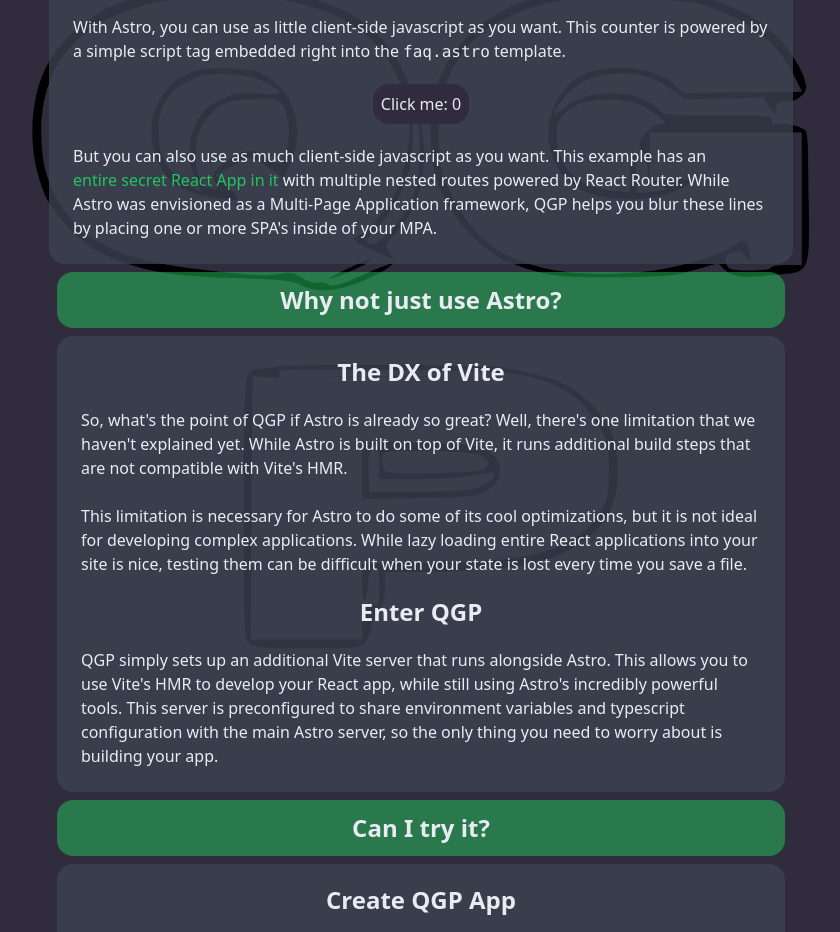
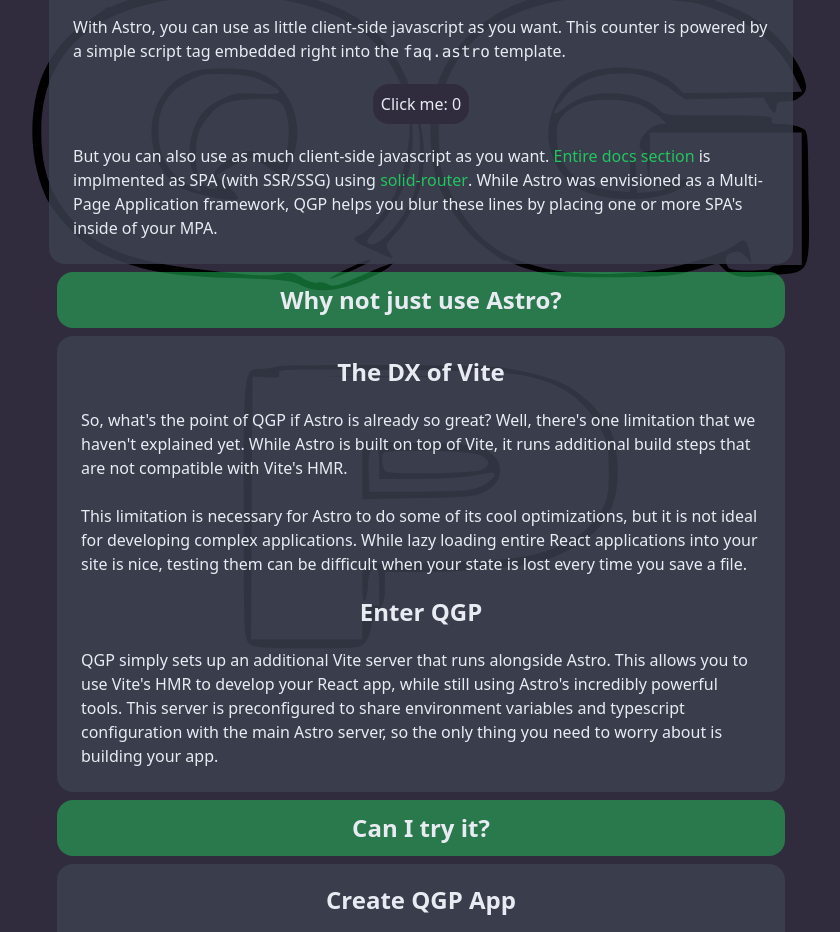
Before and after one commit to JLarky/qgp.app, an Astro site: page /faq in a window 1280 px wide. Shown: the part 1141-2073 px from the top of the page, without its empty margins (219-1059 px from the left). Built offline with nearby package versions, Linux system fonts and the light colour scheme; Astro itself is replaced by a stand-in of ours.

Commit message:
remove link to /SPA (it doesn't work anymore)

```diff
--- a/src/pages/faq.astro
+++ b/src/pages/faq.astro
@@ -98,11 +98,12 @@ import Edit from '../components/edit/Edit.astro';
 					});
 				</script>
 				<p class="p-3">
-					But you can also use as much client-side javascript as you want. This example has an <a
-						href="/SPA">entire secret React App in it</a
-					> with multiple nested routes powered by React Router. While Astro was envisioned as a Multi-Page
-					Application framework, QGP helps you blur these lines by placing one or more SPA's inside of
-					your MPA.
+					But you can also use as much client-side javascript as you want. <a href="/docs"
+						>Entire docs section</a
+					> is implmented as SPA (with SSR/SSG) using <a
+						href="https://github.com/solidjs/solid-router">solid-router</a
+					>. While Astro was envisioned as a Multi-Page Application framework, QGP helps you blur
+					these lines by placing one or more SPA's inside of your MPA.
 				</p>
 			</div>
 			<div class="p-3 m-2 rounded-2xl bg-opacity-50 bg-green-500">
```
